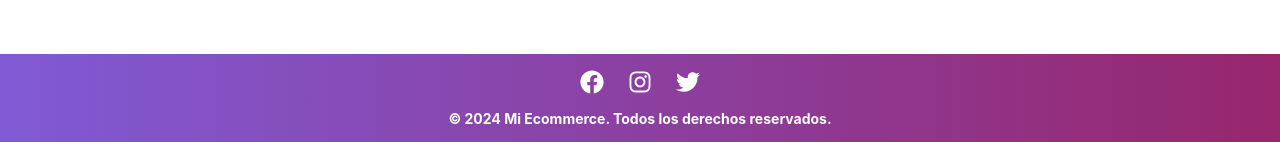
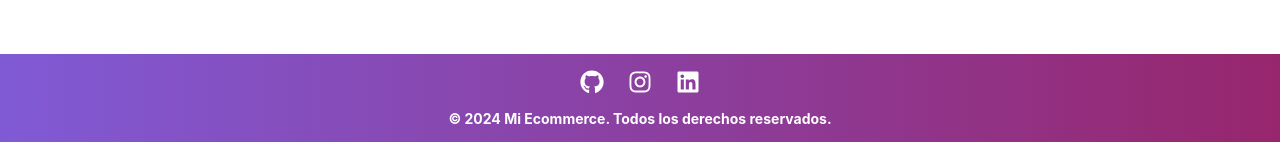
Before and after one commit to Romiluu/final-ecommerce, a React (Vite) app: page / in a window 1280 px wide. Shown: the part 1171-1313 px from the top of the page. Built offline with nearby package versions, Linux system fonts and the light colour scheme; no server answers; the database is empty.

Commit message:
agrego redes al footer

```diff
--- a/src/components/Footer.jsx
+++ b/src/components/Footer.jsx
@@ -1,18 +1,18 @@
 import { Box, Flex, Text, Link, Icon } from "@chakra-ui/react";
-import { FaFacebook, FaInstagram, FaTwitter } from "react-icons/fa";
+import { FaFacebook, FaGithub, FaInstagram, FaLinkedin, FaTwitter } from "react-icons/fa";
 
 const Footer = () => {
     return (
       <Box bgGradient="linear(to-r, purple.500, pink.700)" py={4} mt={4} textAlign="center">
         <Flex justify="center" gap={6} mb={2}>
-          <Link href="#" isExternal>
-            <Icon as={FaFacebook} boxSize={6} color="white" />
+          <Link href="https://github.com/Romiluu" isExternal>
+            <Icon as={FaGithub} boxSize={6} color="white" />
           </Link>
-          <Link href="#" isExternal>
+          <Link href="https://www.instagram.com/romiiluuu/" isExternal>
             <Icon as={FaInstagram} boxSize={6} color="white" />
           </Link>
-          <Link href="#" isExternal>
-            <Icon as={FaTwitter} boxSize={6} color="white" />
+          <Link href="https://www.linkedin.com/in/romina-luna04/" isExternal>
+            <Icon as={FaLinkedin} boxSize={6} color="white" />
           </Link>
         </Flex>
 
```
